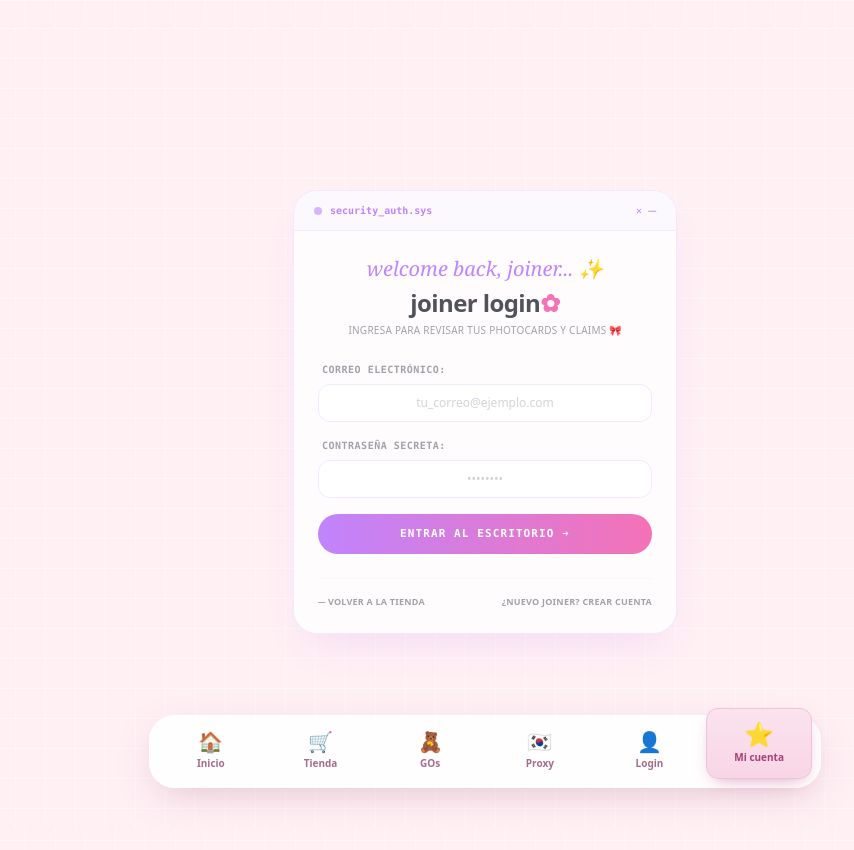
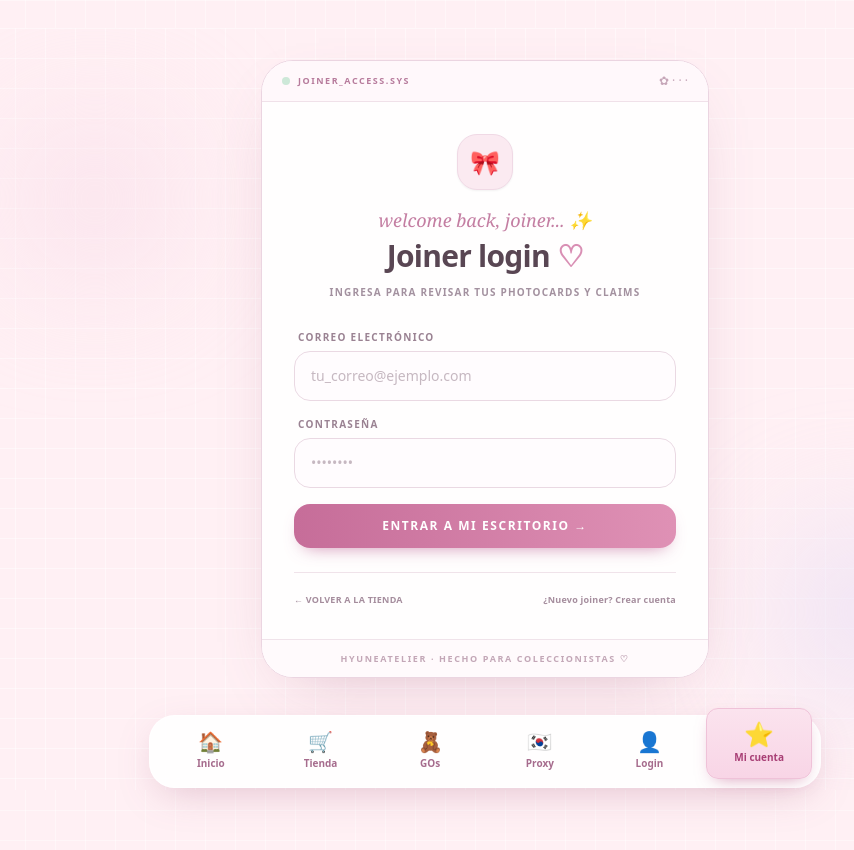
Before and after one commit to atelierdehyun/maisondehyune, a Next.js app: page /joiner-login in a window 1280 px wide. Shown: the top 850 px of the page, without its empty margins (155-1009 px from the left). Built offline with nearby package versions, Linux system fonts and the light colour scheme.

Commit message:
Refactor JoinerLogin component and UI updates

```diff
--- a/app/joiner-login/page.tsx
+++ b/app/joiner-login/page.tsx
@@ -2,12 +2,12 @@
 
 import { useState } from 'react';
 import Link from 'next/link';
-import { useRouter, useSearchParams } from 'next/navigation'; // 🌟 Agregamos useSearchParams
+import { useRouter, useSearchParams } from 'next/navigation';
 import { supabase } from '../supabase';
 
 export default function JoinerLogin() {
   const router = useRouter();
-  const searchParams = useSearchParams(); // 📡 Hook para leer la URL
+  const searchParams = useSearchParams();
 
   const [esRegistro, setEsRegistro] = useState(false);
   const [email, setEmail] = useState('');
@@ -15,7 +15,6 @@ export default function JoinerLogin() {
   const [mensaje, setMensaje] = useState('');
   const [cargando, setCargando] = useState(false);
 
-  // 🔀 LA CLAVE: Si viene de la tienda guardará '/shop'. Si entra normal, irá a '/gos' por defecto.
   const redirectTo = searchParams.get('redirect') || '/gos';
 
   const manejarSubmit = async (e: React.FormEvent) => {
@@ -30,18 +29,12 @@ export default function JoinerLogin() {
 
     try {
       if (esRegistro) {
-        // 🔐 REGISTRO EN EL PANEL DE USUARIOS DE SUPABASE
-        const { data, error } = await supabase.auth.signUp({
-          email: email,
-          password: password,
-        });
+        const { error } = await supabase.auth.signUp({ email, password });
 
         if (error) {
           setMensaje(`Error: ${error.message} ✕`);
         } else {
-          setMensaje(
-            '¡Cuenta creada con éxito! Ya puedes iniciar sesión... ✨'
-          );
+          setMensaje('¡Cuenta creada con éxito! Ya puedes iniciar sesión... ✨');
           setTimeout(() => {
             setEsRegistro(false);
             setMensaje('');
@@ -49,23 +42,16 @@ export default function JoinerLogin() {
           }, 2000);
         }
       } else {
-        // 🔑 LOGUEO EN EL PANEL DE USUARIOS DE SUPABASE
-        const { data, error } = await supabase.auth.signInWithPassword({
-          email: email,
-          password: password,
-        });
+        const { error } = await supabase.auth.signInWithPassword({ email, password });
 
         if (error) {
           setMensaje(`Error: ${error.message} ✕`);
         } else {
           setMensaje('¡Sesión iniciada con éxito! Redirigiendo... ✨');
-          setTimeout(() => {
-            // 🚀 INTERRUPTOR INTELIGENTE: Te devuelve exactamente a donde venías
-            router.push(redirectTo);
-          }, 1500);
+          setTimeout(() => router.push(redirectTo), 1500);
         }
       }
-    } catch (err) {
+    } catch {
       setMensaje('Error: Falla de red o conexión bloqueada ✕');
     } finally {
       setCargando(false);
@@ -78,121 +64,109 @@ export default function JoinerLogin() {
     setEmail('');
     setPassword('');
   };
-  // 🌸 INTERFAZ MULTICOLOR SUAVE RETRO
+
+  const esError = mensaje.includes('Error') || mensaje.includes('Por favor');
+
   return (
-    <div className="min-h-screen bg-[#FFF0F4] bg-[linear-gradient(to_right,rgba(255,255,255,0.4)_1px,transparent_1px),linear-gradient(to_bottom,rgba(255,255,255,0.4)_1px,transparent_1px)] bg-[size:30px_30px] font-sans text-zinc-700 w-full flex flex-col items-center justify-center antialiased pb-12 p-4">
-      {/* 🖥️ CAJITA DE LOGIN / REGISTRO (Estilo Miniventana del Sistema Operativo Suave) */}
-      <div className="w-full max-w-sm bg-white/80 backdrop-blur-md border border-purple-100 rounded-3xl overflow-hidden shadow-[0_20px_40px_-15px_rgba(168,85,247,0.15)]">
-        {/* Barra superior de ventana fina */}
-        <div className="bg-purple-50/50 border-b border-purple-100 px-5 py-3 flex items-center justify-between text-[10px] text-purple-400 font-mono font-bold select-none">
-          <span className="flex items-center gap-2">
-            <span className="w-2 h-2 rounded-full bg-purple-300" />
-            <span>
-              {esRegistro ? 'register_auth.sys' : 'security_auth.sys'}
-            </span>
+    <main className="relative flex min-h-[calc(100vh-7rem)] w-full items-center justify-center overflow-hidden bg-[#FFF0F4] bg-[linear-gradient(to_right,rgba(255,255,255,0.48)_1px,transparent_1px),linear-gradient(to_bottom,rgba(255,255,255,0.48)_1px,transparent_1px)] bg-[size:30px_30px] px-4 py-8 pb-28 font-sans text-[#594653] antialiased">
+      <div className="pointer-events-none absolute left-[8%] top-[12%] h-40 w-40 rounded-full bg-[#F8DCE8]/70 blur-3xl" />
+      <div className="pointer-events-none absolute bottom-[12%] right-[8%] h-44 w-44 rounded-full bg-[#E5DDF5]/70 blur-3xl" />
+
+      <section className="relative w-full max-w-md overflow-hidden rounded-[2rem] border border-[#EBD5E1] bg-white/90 shadow-[0_22px_65px_-35px_rgba(157,91,125,.45)] backdrop-blur-xl">
+        <div className="flex items-center justify-between border-b border-[#F0E1E9] bg-[#FFF8FB] px-5 py-3">
+          <span className="flex items-center gap-2 text-[9px] font-extrabold uppercase tracking-[0.17em] text-[#B77B9C]">
+            <span className="h-2 w-2 rounded-full bg-[#CDE8D8]" />
+            {esRegistro ? 'joiner_register.sys' : 'joiner_access.sys'}
           </span>
-          <span>✕ ⏤</span>
+          <span className="text-xs text-[#C6A6B8]" aria-hidden="true">✿ · · ·</span>
         </div>
 
-        {/* CONTENIDO INTERIOR */}
-        <div className="p-6 space-y-6">
-          {/* HEADER DEL LOGIN / REGISTRO */}
-          <div className="text-center space-y-1 relative">
-            <span className="font-serif italic text-xl text-purple-400 lowercase block">
-              welcome back, joiner... ✨
-            </span>
-            <h1 className="text-2xl font-black tracking-tight text-zinc-600 lowercase">
-              {esRegistro ? 'joiner register' : 'joiner login'}
-              <span className="text-pink-400 font-serif">✿</span>
+        <div className="p-6 sm:p-8">
+          <header className="mb-7 text-center">
+            <div className="mx-auto mb-4 grid h-14 w-14 place-items-center rounded-[1.25rem] border border-[#F0D9E5] bg-[#FBEAF1] text-2xl shadow-sm">
+              🎀
+            </div>
+            <p className="font-serif text-lg italic text-[#C47EA2]">
+              {esRegistro ? 'tu pequeño rincón te espera...' : 'welcome back, joiner...'} ✨
+            </p>
+            <h1 className="mt-1 text-3xl font-black tracking-tight text-[#594653]">
+              {esRegistro ? 'Crear cuenta' : 'Joiner login'} <span className="text-[#D98FB4]">♡</span>
             </h1>
-            <p className="text-[10px] text-zinc-400 tracking-wide uppercase font-medium mt-1">
+            <p className="mx-auto mt-2 max-w-xs text-[10px] font-semibold uppercase leading-5 tracking-[0.12em] text-[#A3919F]">
               {esRegistro
-                ? 'Regístrate para empezar a coleccionar 🎀'
-                : 'Ingresa para revisar tus photocards y claims 🎀'}
+                ? 'Regístrate para empezar a coleccionar'
+                : 'Ingresa para revisar tus photocards y claims'}
             </p>
-          </div>
+          </header>
 
-          {/* FORMULARIO */}
-          <form
-            onSubmit={manejarSubmit}
-            className="space-y-4 text-left font-mono text-xs"
-          >
-            {/* Campo de Correo */}
+          <form onSubmit={manejarSubmit} className="space-y-4 text-left">
             <div className="space-y-1.5">
-              <label className="text-[10px] font-black text-zinc-400 uppercase tracking-wider block ml-1">
-                correo electrónico:
+              <label htmlFor="joiner-email" className="ml-1 block text-[10px] font-extrabold uppercase tracking-[0.13em] text-[#9A8292]">
+                Correo electrónico
               </label>
               <input
+                id="joiner-email"
                 type="email"
+                autoComplete="email"
                 value={email}
                 onChange={(e) => setEmail(e.target.value)}
                 placeholder="tu_correo@ejemplo.com"
                 disabled={cargando}
-                className="w-full px-4 py-2.5 rounded-xl border border-purple-100 focus:outline-none focus:border-purple-300 bg-white placeholder-zinc-300 text-xs font-sans font-medium transition-all text-center disabled:opacity-50"
+                className="w-full rounded-2xl border border-[#EAD9E3] bg-[#FFFCFE] px-4 py-3.5 text-sm text-[#594653] outline-none transition placeholder:text-[#C6B8C1] focus:border-[#D58FB2] focus:ring-4 focus:ring-[#F8DCE8]/70 disabled:opacity-50"
               />
             </div>
 
-            {/* Campo de Contraseña */}
             <div className="space-y-1.5">
-              <label className="text-[10px] font-black text-zinc-400 uppercase tracking-wider block ml-1">
-                contraseña secreta:
+              <label htmlFor="joiner-password" className="ml-1 block text-[10px] font-extrabold uppercase tracking-[0.13em] text-[#9A8292]">
+                Contraseña
               </label>
               <input
+                id="joiner-password"
                 type="password"
+                autoComplete={esRegistro ? 'new-password' : 'current-password'}
                 value={password}
                 onChange={(e) => setPassword(e.target.value)}
                 placeholder="••••••••"
                 disabled={cargando}
-                className="w-full px-4 py-2.5 rounded-xl border border-purple-100 focus:outline-none focus:border-purple-300 bg-white placeholder-zinc-300 text-xs font-sans font-medium transition-all text-center disabled:opacity-50"
+                className="w-full rounded-2xl border border-[#EAD9E3] bg-[#FFFCFE] px-4 py-3.5 text-sm text-[#594653] outline-none transition placeholder:text-[#C6B8C1] focus:border-[#D58FB2] focus:ring-4 focus:ring-[#F8DCE8]/70 disabled:opacity-50"
               />
             </div>
 
-            {/* Mensajes de Alerta */}
             {mensaje && (
               <p
-                className={`text-[10px] font-bold px-4 py-2 rounded-full border text-center ${
-                  mensaje.includes('Error') || mensaje.includes('Por favor')
-                    ? 'bg-rose-50 border-rose-100 text-rose-500'
-                    : 'bg-emerald-50 border-emerald-100 text-emerald-600'
+                role="status"
+                className={`rounded-2xl border px-4 py-3 text-center text-xs font-semibold ${
+                  esError
+                    ? 'border-[#F2C9D4] bg-[#FFF0F3] text-[#B75B75]'
+                    : 'border-[#CDE7D9] bg-[#EFF8F2] text-[#638D76]'
                 }`}
               >
                 {mensaje}
               </p>
             )}
 
-            {/* Botón Píldora de Envío */}
             <button
               type="submit"
               disabled={cargando}
-              className="w-full bg-gradient-to-r from-purple-400 to-pink-400 text-white font-black text-[11px] uppercase tracking-widest py-3 rounded-full shadow-xs hover:from-purple-500 hover:to-pink-500 transition-all cursor-pointer mt-2 disabled:opacity-50 text-center active:scale-[0.98]"
+              className="mt-2 w-full rounded-2xl bg-gradient-to-r from-[#C66D99] to-[#DF91B5] px-5 py-3.5 text-xs font-extrabold uppercase tracking-[0.13em] text-white shadow-[0_8px_18px_-10px_rgba(182,79,131,.75)] transition hover:-translate-y-0.5 hover:shadow-[0_12px_22px_-10px_rgba(182,79,131,.7)] active:translate-y-0 disabled:cursor-wait disabled:opacity-60"
             >
-              {cargando
-                ? 'Conectando...'
-                : esRegistro
-                ? 'crear mi cuenta ➔'
-                : 'entrar al escritorio ➔'}
+              {cargando ? 'Conectando...' : esRegistro ? 'Crear mi cuenta →' : 'Entrar a mi escritorio →'}
             </button>
           </form>
 
-          {/* ENLACES SECUNDARIOS EXTRA */}
-          <div className="text-center pt-4 border-t border-purple-50 flex justify-between text-[9px] text-zinc-400 font-bold uppercase tracking-wide">
-            <Link
-              href="/shop"
-              className="hover:text-purple-400 transition-colors"
-            >
-              ⏤ volver a la tienda
+          <div className="mt-6 flex items-center justify-between gap-3 border-t border-[#F0E3EA] pt-5 text-[9px] font-extrabold uppercase tracking-wide text-[#A58D9D]">
+            <Link href="/shop" className="transition hover:text-[#B64F83]">
+              ← Volver a la tienda
             </Link>
-            <span
-              onClick={alternarModo}
-              className="cursor-pointer hover:text-purple-400 transition-colors"
-            >
-              {esRegistro
-                ? '¿ya tienes cuenta? logueate'
-                : '¿nuevo joiner? crear cuenta'}
-            </span>
+            <button type="button" onClick={alternarModo} className="text-right transition hover:text-[#B64F83]">
+              {esRegistro ? '¿Ya tienes cuenta? Ingresa' : '¿Nuevo joiner? Crear cuenta'}
+            </button>
           </div>
         </div>
-      </div>
-    </div>
+        <div className="border-t border-[#F0E3EA] bg-[#FFFAFC] px-5 py-3 text-center text-[9px] font-bold uppercase tracking-[0.18em] text-[#C3A7B7]">
+          Hyuneatelier · hecho para coleccionistas ♡
+        </div>
+      </section>
+    </main>
   );
 }
```
